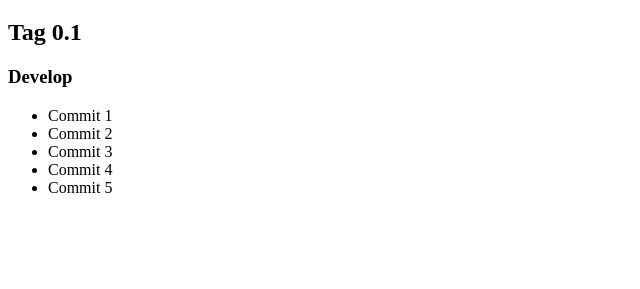
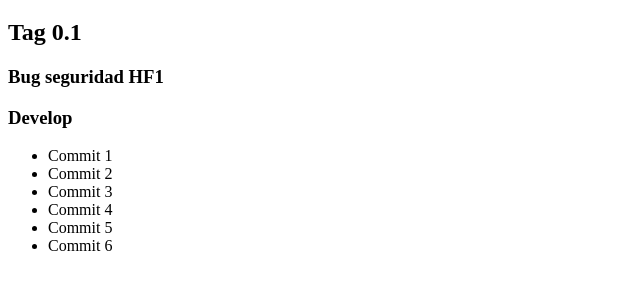
Before and after one commit to IciarCF/DWEC_UT01_Actividad3, a plain HTML site: page index.html in a window 1280 px wide. Shown: the part 61-350 px from the top of the page, without its empty margins (0-640 px from the left). Drawn offline with Linux system fonts and the light colour scheme.

Commit message:
Commit 6 (develop)

```diff
--- a/index.html
+++ b/index.html
@@ -8,6 +8,7 @@
 <body>
     <h1>UT02.2 Taread Git</h1>
     <h2>Tag 0.1</h2>
+    <h3>Bug seguridad HF1</h3>
     <h3>Develop</h3>
         <ul>
             <li>Commit 1</li>
@@ -15,6 +16,7 @@
             <li>Commit 3</li>
             <li>Commit 4</li>
             <li>Commit 5</li>
+            <li>Commit 6</li>
         </ul>
 </body>
 </html>
```
